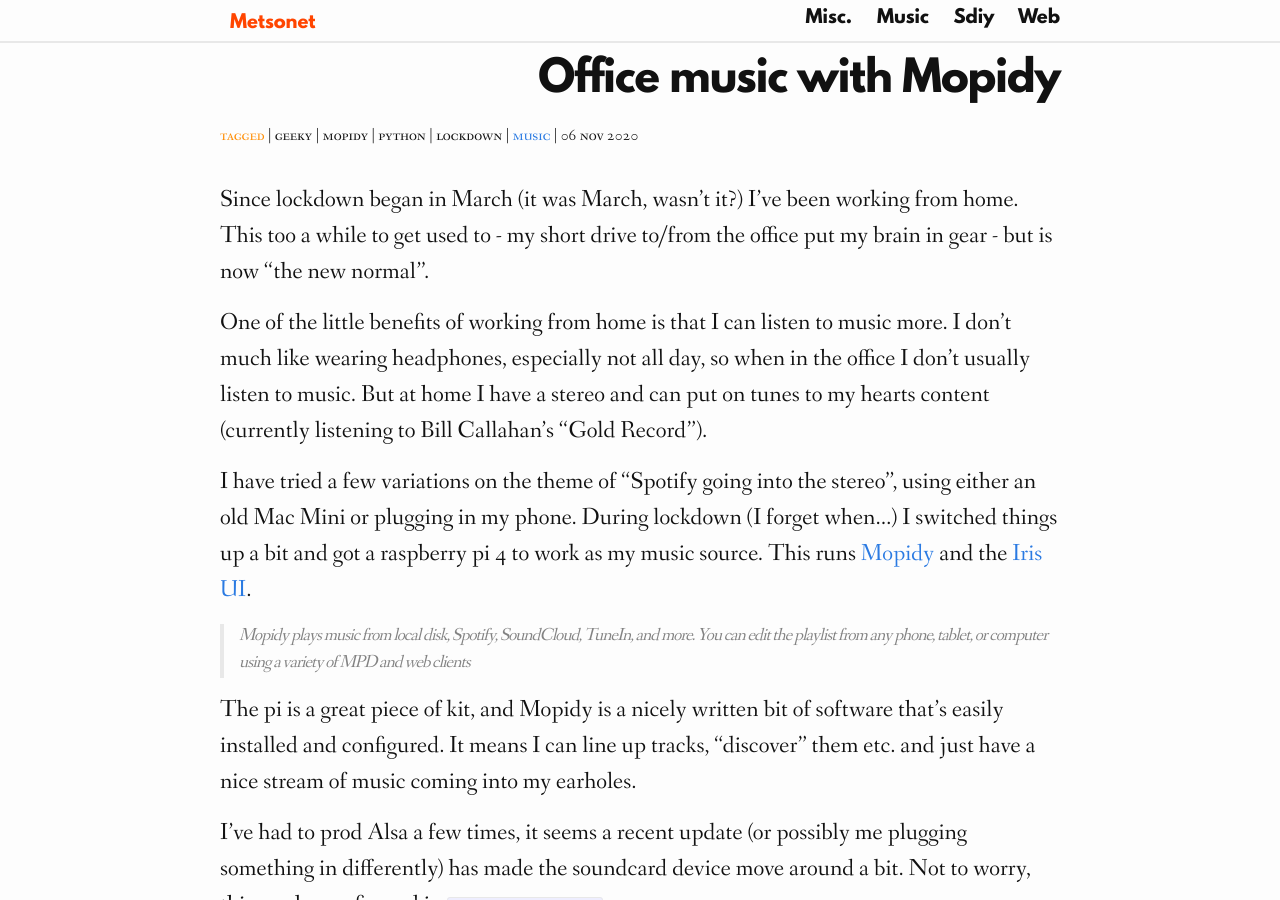
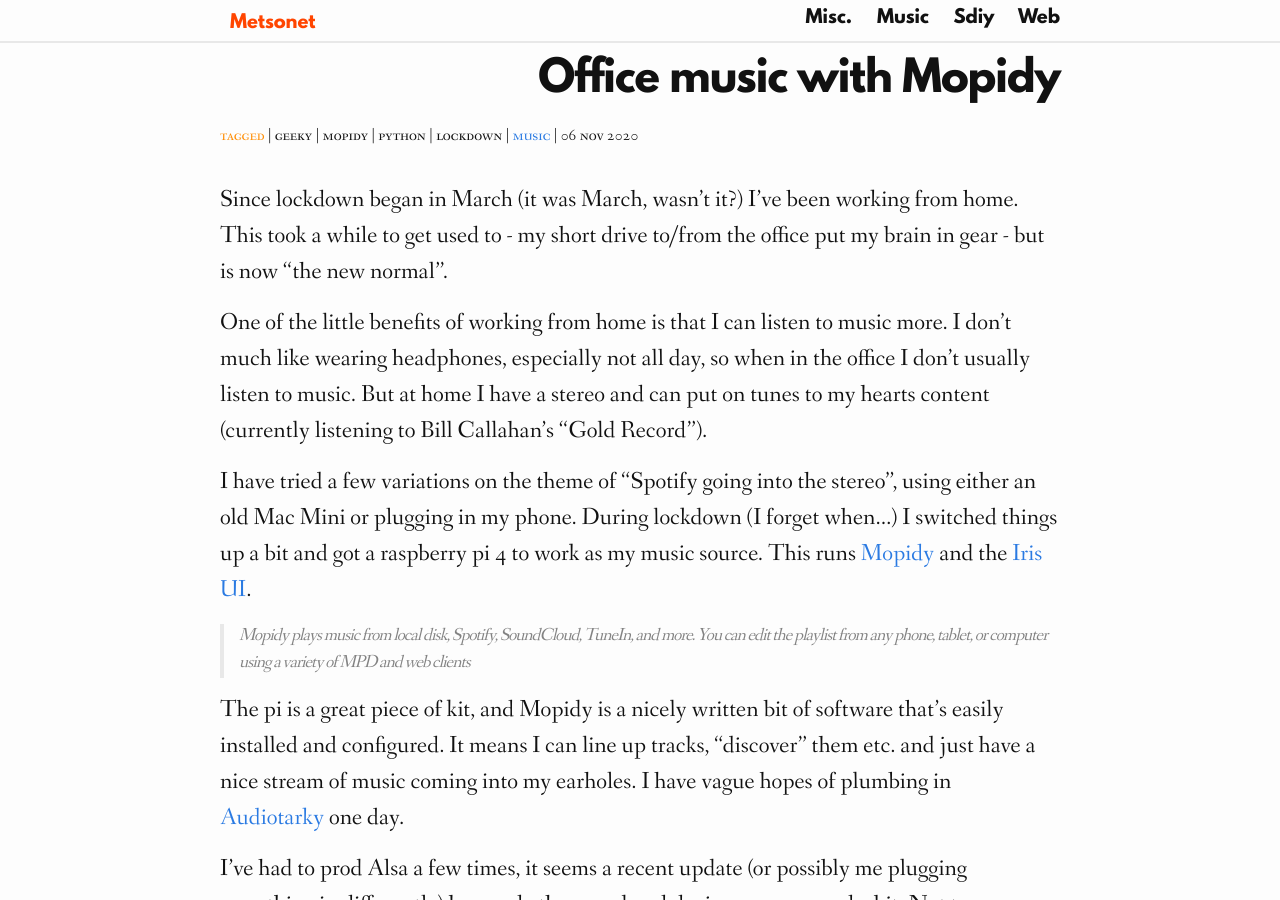
Before and after one commit to drsm79/drsm79.github.com, a Jekyll site: the page built from _posts/2020-11-06-Office_music_with_Mopidy.md, in a window 1280 px wide and 900 px high. Built offline with Jekyll 4.4.1, drawn with Linux system fonts in a browser that asks for light colours; comment, search, counter and statistics services are not loaded.

Commit message:
Update 2020-11-06-Office_music_with_Mopidy.md

```diff
--- a/_posts/2020-11-06-Office_music_with_Mopidy.md
+++ b/_posts/2020-11-06-Office_music_with_Mopidy.md
@@ -8,7 +8,7 @@
   - lockdown
 title: Office music with Mopidy
 ---
-Since lockdown began in March (it was March, wasn't it?) I've been working from home. This too a while to get used to - my short drive to/from the office put my brain in gear - but is now "the new normal".
+Since lockdown began in March (it was March, wasn't it?) I've been working from home. This took a while to get used to - my short drive to/from the office put my brain in gear - but is now "the new normal".
 
 One of the little benefits of working from home is that I can listen to music more. I don't much like wearing headphones, especially not all day, so when in the office I don't usually listen to music. But at home I have a stereo and can put on tunes to my hearts content (currently listening to Bill Callahan's "Gold Record").
 
@@ -16,7 +16,7 @@
 
 > Mopidy plays music from local disk, Spotify, SoundCloud, TuneIn, and more. You can edit the playlist from any phone, tablet, or computer using a variety of MPD and web clients
 
-The pi is a great piece of kit, and Mopidy is a nicely written bit of software that's easily installed and configured. It means I can line up tracks, "discover" them etc. and just have a nice stream of music coming into my earholes.
+The pi is a great piece of kit, and Mopidy is a nicely written bit of software that's easily installed and configured. It means I can line up tracks, "discover" them etc. and just have a nice stream of music coming into my earholes. I have vague hopes of plumbing in [Audiotarky](https://audiotarky.com) one day.
 
 I've had to prod Alsa a few times, it seems a recent update (or possibly me plugging something in differently) has made the soundcard device move around a bit. Not to worry, this can be configured in `/etc/asound.conf`.
 
```
